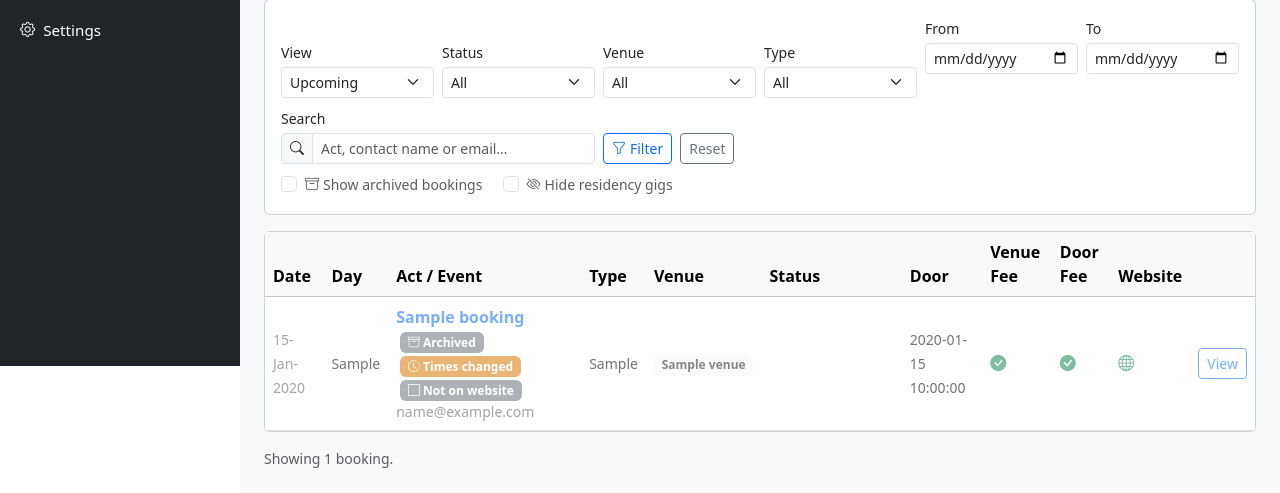
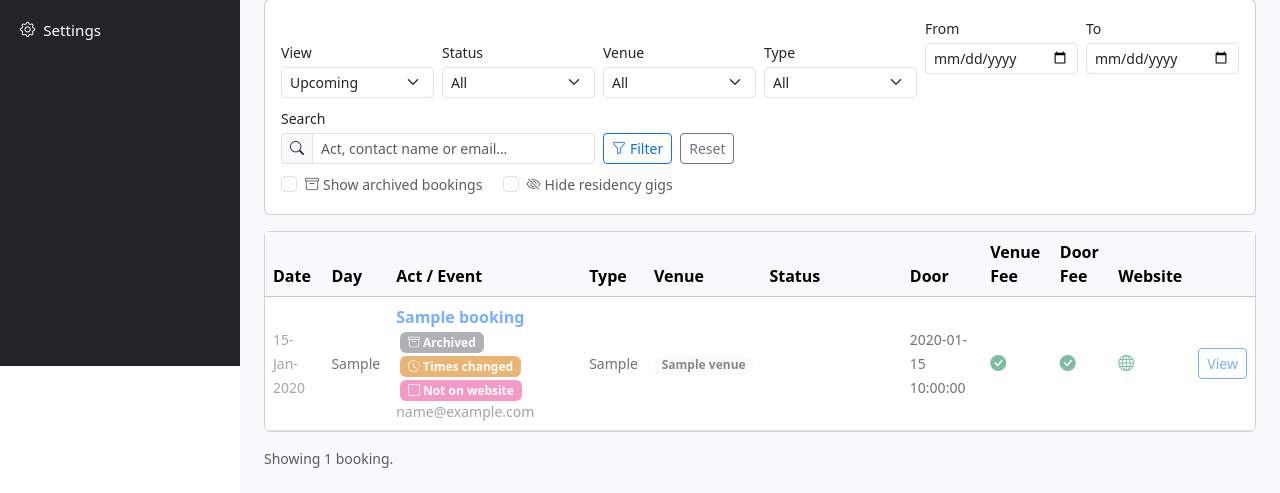
Before and after one commit to SorayaKMC/cobblestone-pub-, a Flask app: template templates/bookings_list.html in a window 1280 px wide. Shown: the part 434-927 px from the top of the page. Run offline with Flask 3, Linux system fonts and the light colour scheme; data comes from the database, SQL or seed files in the repository; the template is opened without the code that fills it: most values are stand-ins (such as "Sample title", 1, 10 or a date in 2020); a database or web service that is not in the repository returns one stand-in record (values such as "Sample title"); data that the repository does not hold is empty.

Commit message:
bookings list: prettier colours on listing-status badges
  - Not on website  → pink   (#ec4899)
  - Needs info      → orange (#f97316)
  - On website      → teal   (#14b8a6)

Replaces the default Bootstrap secondary/warning/success palette.

Co-Authored-By: Claude Opus 4.7 (1M context) <noreply@anthropic.com>

```diff
--- a/templates/bookings_list.html
+++ b/templates/bookings_list.html
@@ -338,17 +338,20 @@
                             {% if b.status == 'confirmed' %}
                                 {% set _ls = b.squarespace_listing_status or 'not_listed' %}
                                 {% if _ls == 'not_listed' %}
-                                    <span class="badge ms-1 bg-secondary"
+                                    <span class="badge ms-1"
+                                          style="background:#ec4899;color:#fff;"
                                           title="Not yet added to the Cobblestone website">
                                         <i class="bi bi-square"></i> Not on website
                                     </span>
                                 {% elif _ls == 'partial' %}
-                                    <span class="badge ms-1 bg-warning text-dark"
+                                    <span class="badge ms-1"
+                                          style="background:#f97316;color:#fff;"
                                           title="On the website but waiting for info (ticket link, poster, etc.)">
                                         <i class="bi bi-exclamation-square-fill"></i> Website: needs info
                                     </span>
                                 {% elif _ls == 'live' %}
-                                    <span class="badge ms-1 bg-success"
+                                    <span class="badge ms-1"
+                                          style="background:#14b8a6;color:#fff;"
                                           title="Listed on the website with full info">
                                         <i class="bi bi-check-square-fill"></i> On website
                                     </span>
```
